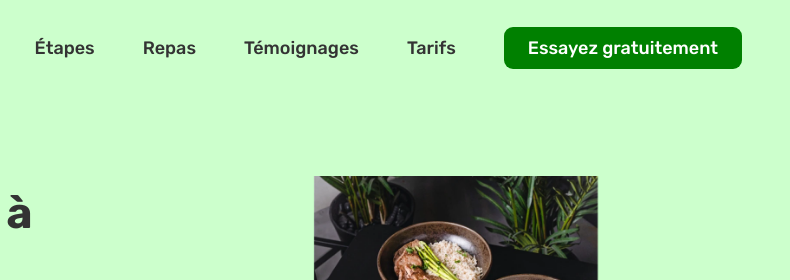
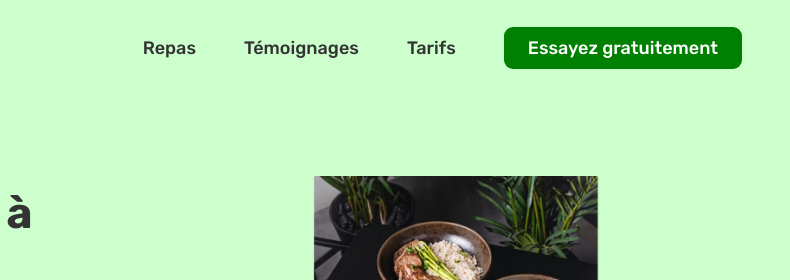
Before and after one commit to afifaarg/greenkitchen, a plain HTML site: page index.html in a window 1280 px wide. Shown: the top 280 px of the page, 490-1280 px from the left. Drawn offline with nearby package versions, Linux system fonts and the light colour scheme; some packages are replaced by stand-ins of ours; a script that the page names is missing.

Commit message:
Update index.html

```diff
--- a/index.html
+++ b/index.html
@@ -38,7 +38,6 @@
 
       <nav class="main-nav">
         <ul class="main-nav-list">
-          <li><a class="main-nav-link" href="#how">Étapes</a></li>
           <li><a class="main-nav-link" href="#meals">Repas</a></li>
           <li>
             <a class="main-nav-link" href="#testimonials">Témoignages</a>
```
